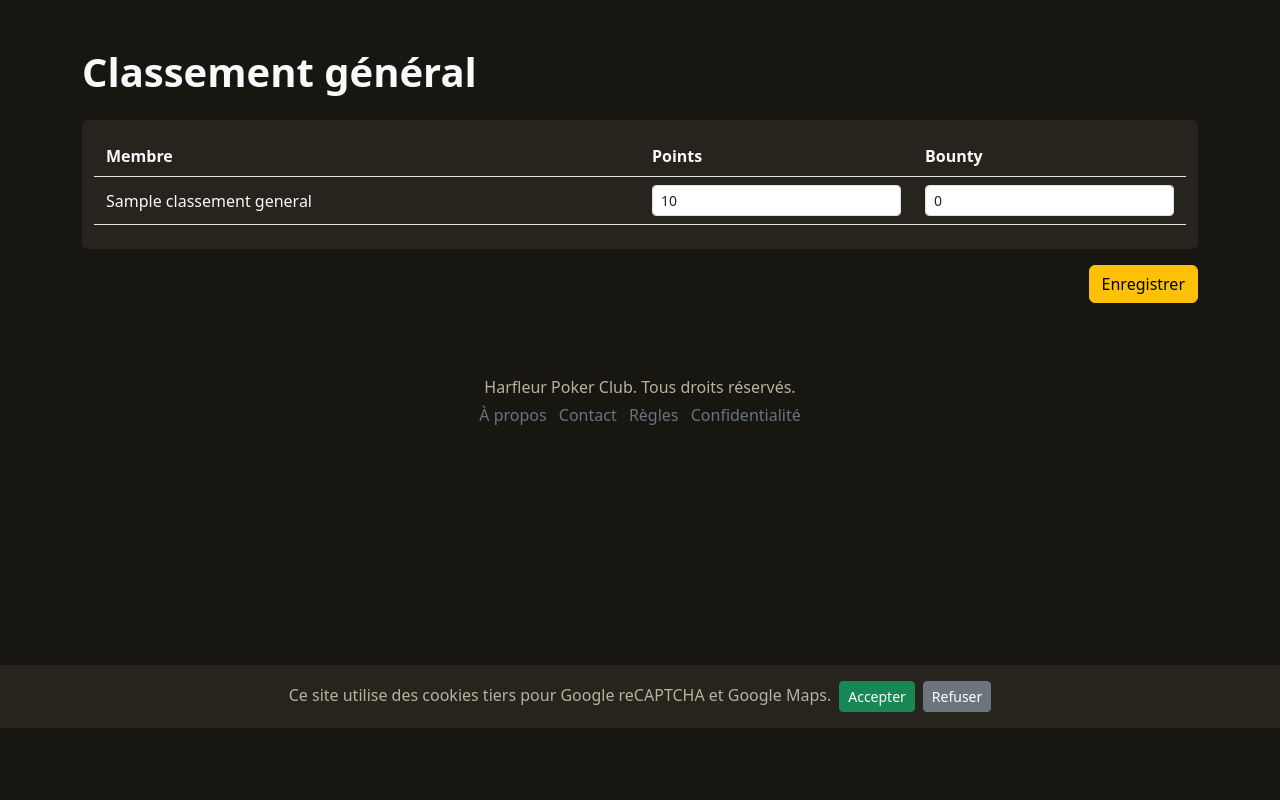
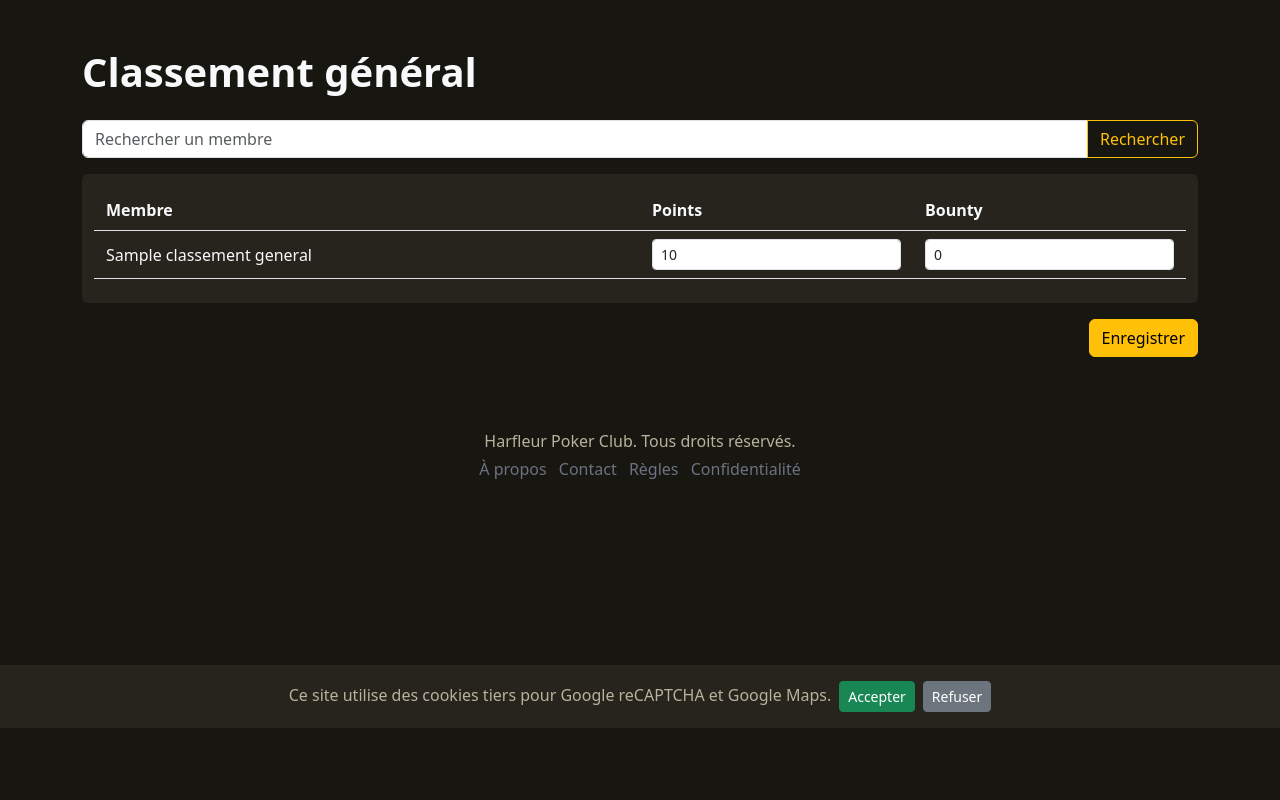
Before and after one commit to Primzark/hpc, a PHP site: template src/View/view_classement_general.php in a window 1280 px wide. Shown: the part 72-872 px from the top of the page. Run offline with PHP 8.4, Linux system fonts and the light colour scheme; the template is opened without the code that fills it: most values are stand-ins (such as "Sample title", 1, 10 or a date in 2020).

Commit message:
Add search feature to classement general

```diff
--- a/src/View/view_classement_general.php
+++ b/src/View/view_classement_general.php
@@ -4,6 +4,12 @@
 <div class="custom-bg min-vh-100 py-5">
     <div class="container">
         <p class="display-6 fw-bold text-light mb-4">Classement g&eacute;n&eacute;ral</p>
+        <form method="get" class="mb-3">
+            <div class="input-group">
+                <input type="text" name="search" class="form-control" placeholder="Rechercher un membre" value="<?php echo htmlspecialchars($search ?? ''); ?>">
+                <button class="btn btn-outline-warning" type="submit">Rechercher</button>
+            </div>
+        </form>
         <form method="post">
             <div class="form-section-bg p-4 rounded mb-3">
                 <div class="row fw-bold text-light border-bottom pb-2">
```
Also changed, not shown: src/Controller/ClassementGeneralController.php (+7 -1 lines), src/Model/model-classement-general.php (+14 -0 lines).
